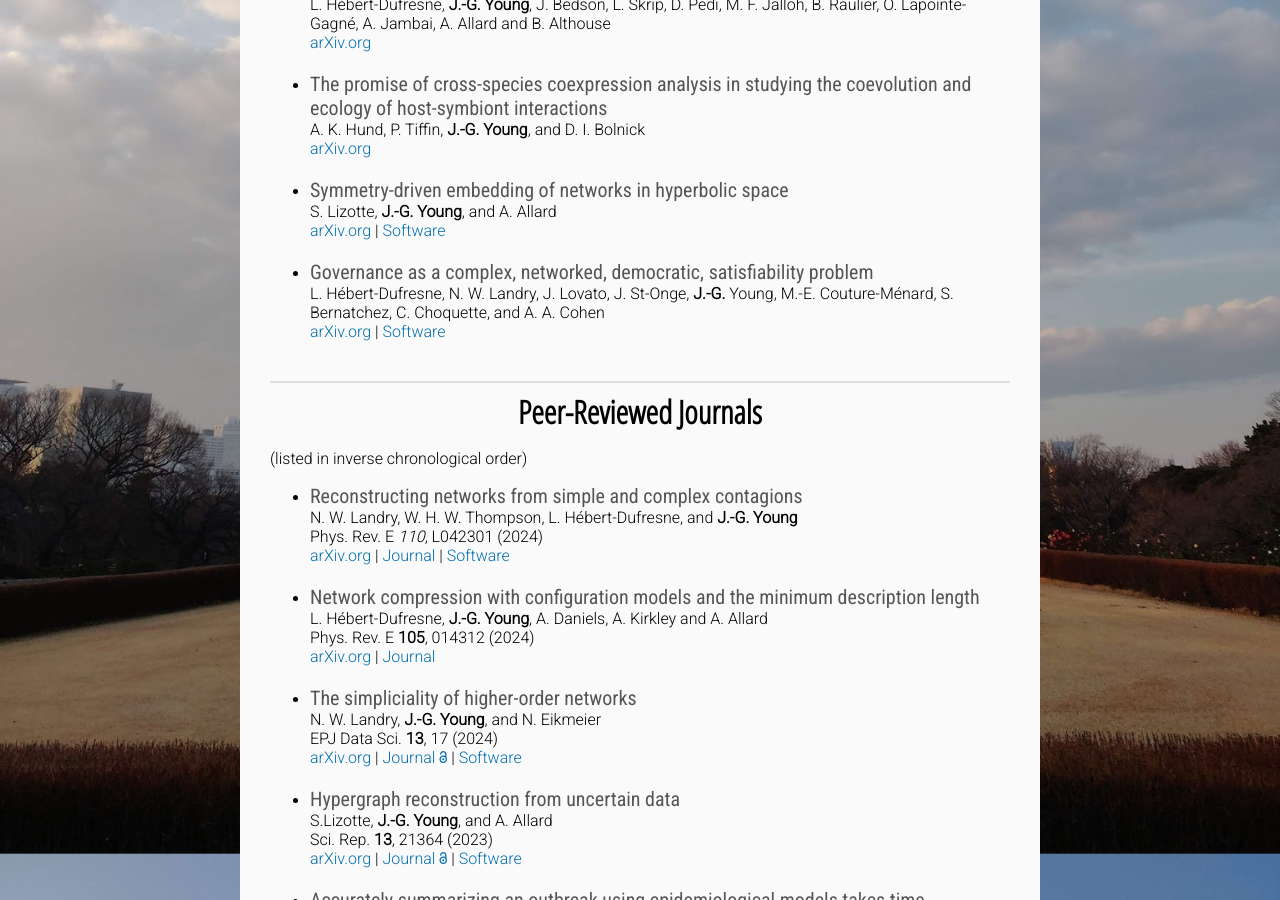
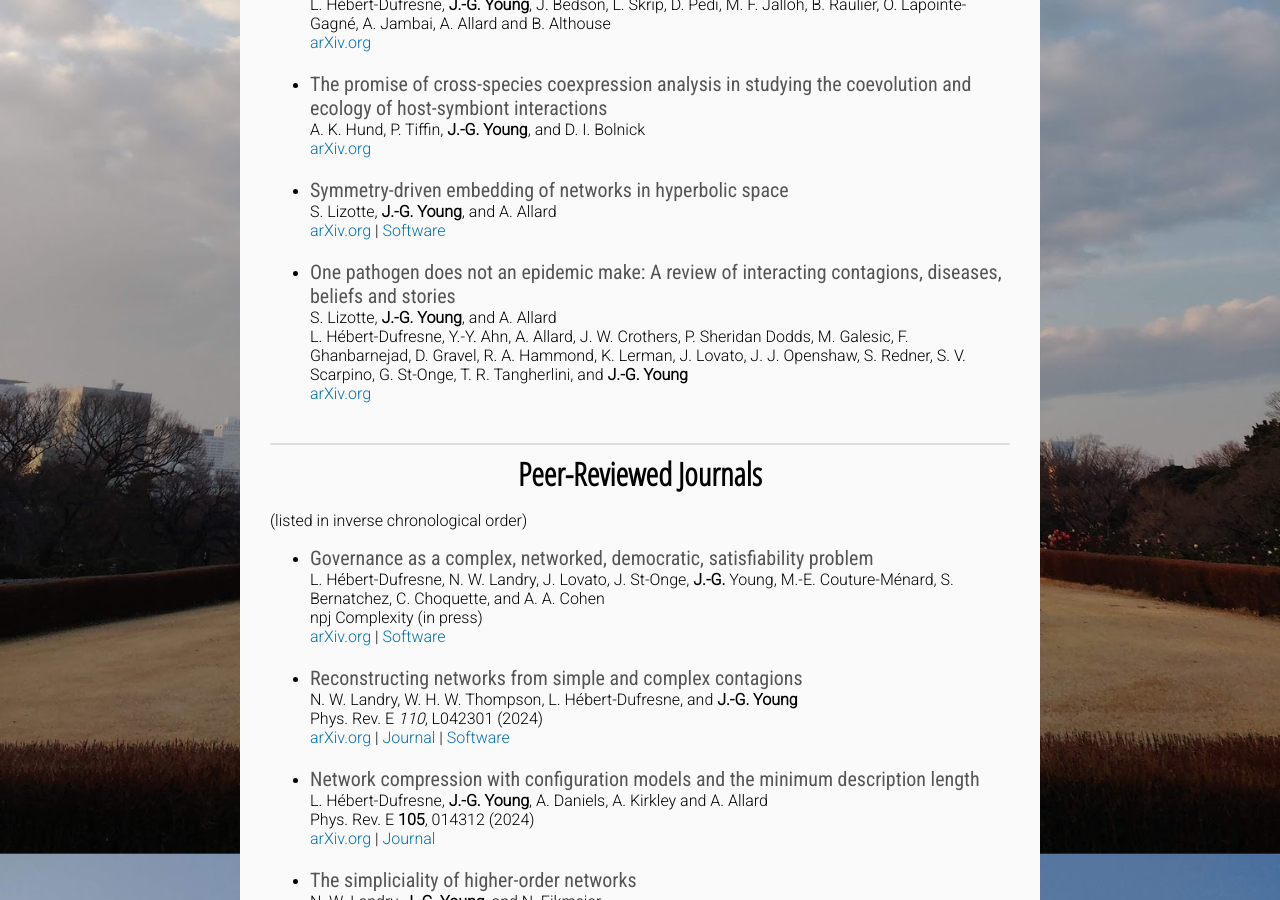
Before and after one commit to jg-you/jg-you.github.io, a Jekyll site: the page built from index.md, in a window 1280 px wide and 900 px high, scrolled down 853 px. Built offline with Jekyll 4.4.1, drawn with Linux system fonts in a browser that asks for light colours; some web fonts are replaced; comment, search, counter and statistics services are not loaded.

Commit message:
interacting contagion review

```diff
--- a/index.md
+++ b/index.md
@@ -32,11 +32,10 @@ A. K. Hund, P. Tiffin, **J.-G. Young**, and  D. I. Bolnick<br/>
 S. Lizotte, **J.-G. Young**, and A. Allard<br/>
 [arXiv.org](https://doi.org/10.48550/arXiv.2406.10711)  |  [Software](https://github.com/DynamicaLab/bigue)
 
-
-* <span class="pub-title">Governance as a complex, networked, democratic, satisfiability problem</span><br/>
-L. Hébert-Dufresne, N. W. Landry, J. Lovato, J. St-Onge, **J.-G.** Young, M.-E. Couture-Ménard, S. Bernatchez, C. Choquette, and A. A. Cohen<br/>
-[arXiv.org](https://doi.org/10.48550/arXiv.2412.03421)  |  [Software](https://doi.org/10.5281/zenodo.14257344)
-
+* <span class="pub-title">One pathogen does not an epidemic make: A review of interacting contagions, diseases, beliefs and stories</span><br/>
+S. Lizotte, **J.-G. Young**, and A. Allard<br/>
+L. Hébert-Dufresne, Y.-Y. Ahn, A. Allard, J. W. Crothers, P. Sheridan Dodds, M. Galesic, F. Ghanbarnejad, D. Gravel, R. A. Hammond, K. Lerman, J. Lovato, J. J. Openshaw, S. Redner, S. V. Scarpino, G. St-Onge, T. R. Tangherlini, and **J.-G. Young**<br/>
+[arXiv.org](https://doi.org/10.48550/arXiv.2504.15053)
 
 
 <div class="end-of-post"></div>
@@ -45,6 +44,12 @@ L. Hébert-Dufresne, N. W. Landry, J. Lovato, J. St-Onge, **J.-G.** Young, M.-E.
 ## Peer-Reviewed Journals
 
 <p>(listed in inverse chronological order)</p>
+
+
+* <span class="pub-title">Governance as a complex, networked, democratic, satisfiability problem</span><br/>
+L. Hébert-Dufresne, N. W. Landry, J. Lovato, J. St-Onge, **J.-G.** Young, M.-E. Couture-Ménard, S. Bernatchez, C. Choquette, and A. A. Cohen<br/>
+npj Complexity (in press) <br/>
+[arXiv.org](https://doi.org/10.48550/arXiv.2412.03421)  |  [Software](https://doi.org/10.5281/zenodo.14257344)
 
 * <span class="pub-title">Reconstructing networks from simple and complex contagions</span><br/>
 N. W. Landry, W. H. W. Thompson, L. Hébert-Dufresne, and **J.-G. Young**<br/>
```
Also changed, not shown: 1 other file.
